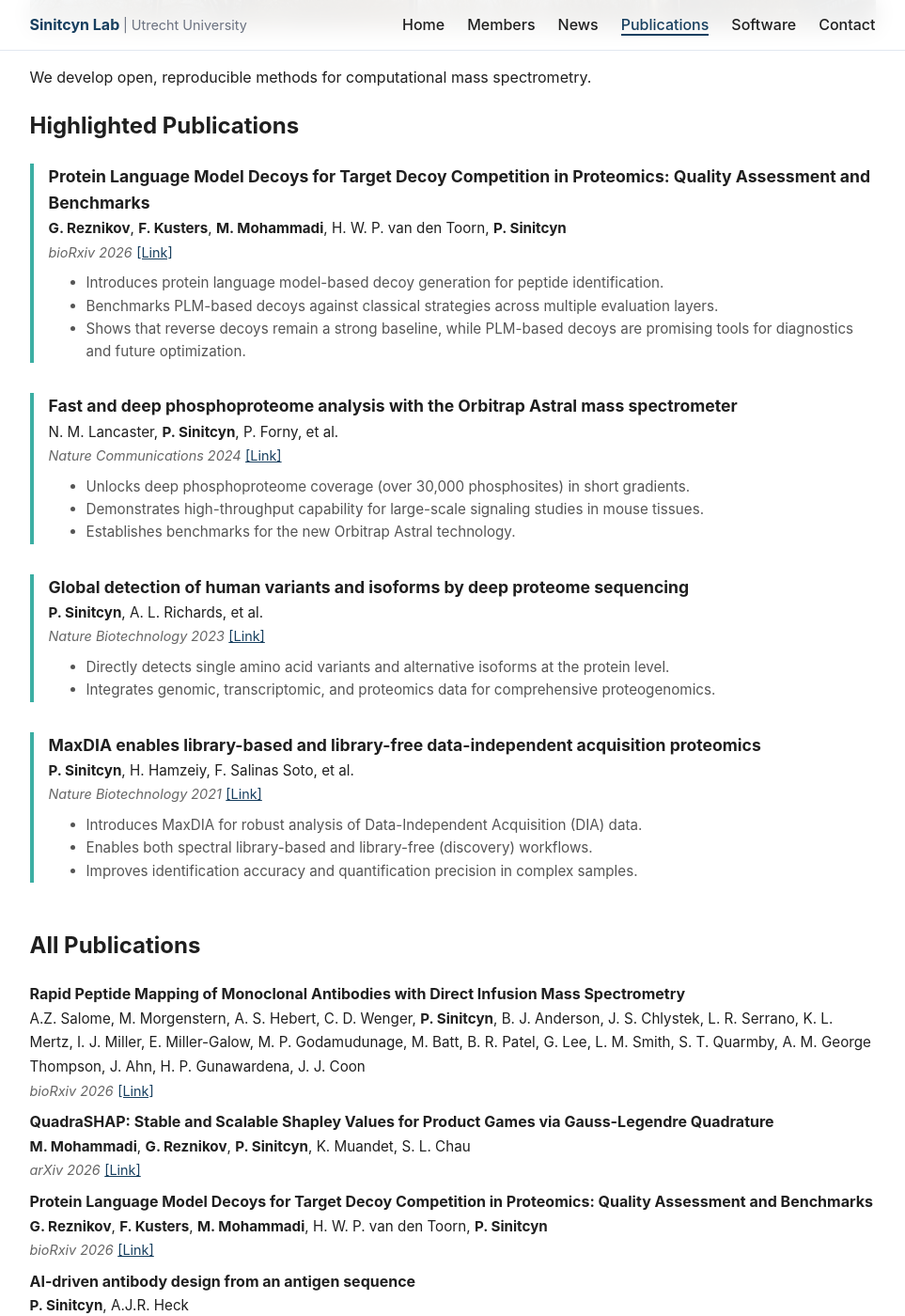
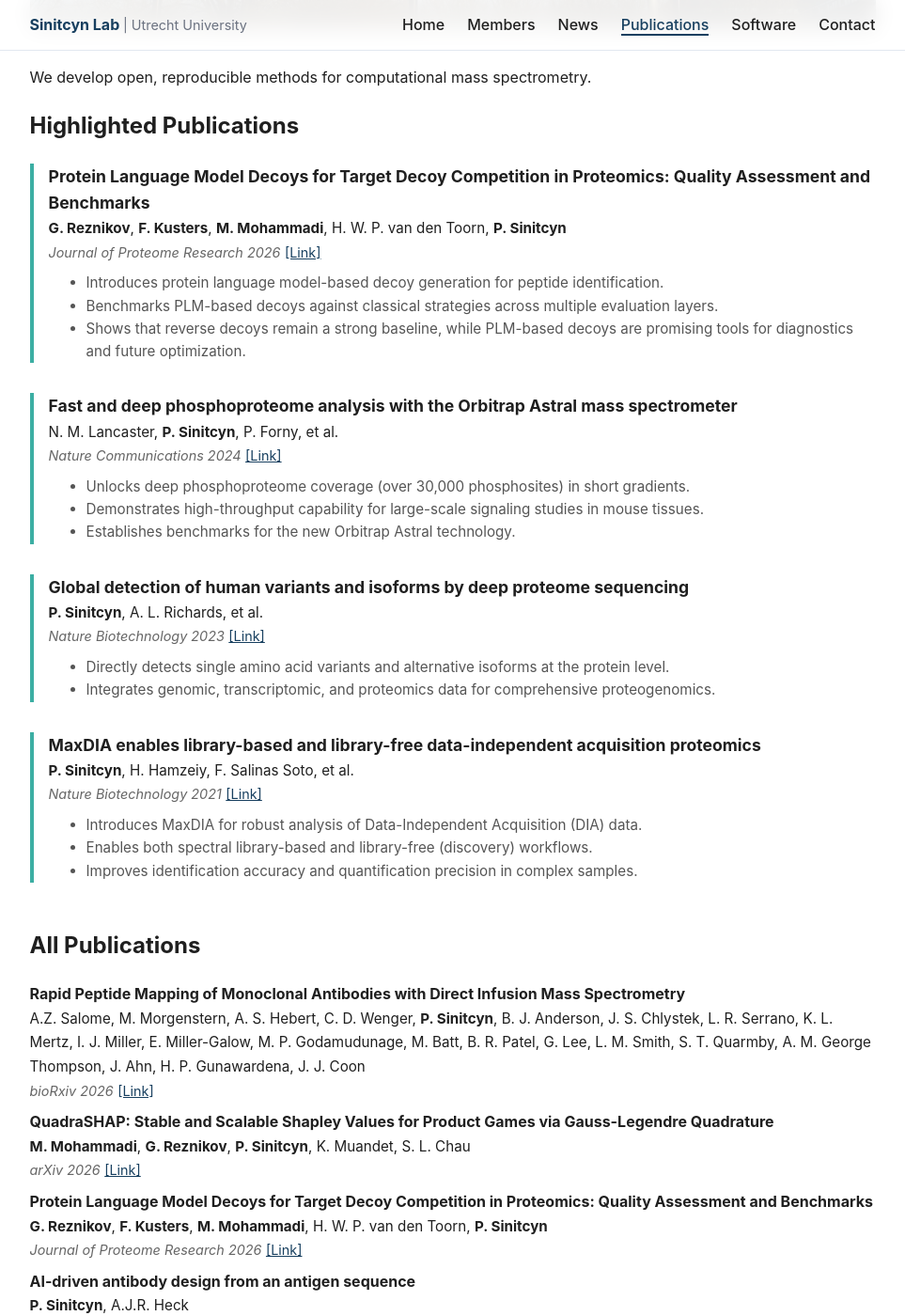
Before and after one commit to SinitcynLab/Sinitcynlab.github.io, a Jekyll site: the page built from publications/index.md, in a window 1280 px wide and 1400 px high, scrolled down 644 px. Shown: the whole window at 94% size, without its empty margins (151-1114 px from the left). Built offline with Jekyll 4.4.1, drawn with Linux system fonts in a browser that asks for light colours.

Commit message:
updating plm story

```diff
--- a/_data/highlighted_publications.yml
+++ b/_data/highlighted_publications.yml
@@ -1,7 +1,7 @@
 - title: "Protein Language Model Decoys for Target Decoy Competition in Proteomics: Quality Assessment and Benchmarks"
   authors: "<b>G. Reznikov</b>, <b>F. Kusters</b>, <b>M. Mohammadi</b>, H. W. P. van den Toorn, <b>P. Sinitcyn</b>"
-  venue: "bioRxiv 2026"
-  link: "https://www.biorxiv.org/content/10.64898/2026.03.27.714819"
+  venue: "Journal of Proteome Research 2026"
+  link: "https://doi.org/10.1021/acs.jproteome.6c00302"
   points:
     - "Introduces protein language model-based decoy generation for peptide identification."
     - "Benchmarks PLM-based decoys against classical strategies across multiple evaluation layers."
--- a/_data/publications.yml
+++ b/_data/publications.yml
@@ -10,8 +10,8 @@
 
 - title: "Protein Language Model Decoys for Target Decoy Competition in Proteomics: Quality Assessment and Benchmarks"
   authors: "<b>G. Reznikov</b>, <b>F. Kusters</b>, <b>M. Mohammadi</b>, H. W. P. van den Toorn, <b>P. Sinitcyn</b>"
-  venue: "bioRxiv 2026"
-  link: "https://www.biorxiv.org/content/10.64898/2026.03.27.714819"
+  venue: "Journal of Proteome Research 2026"
+  link: "https://doi.org/10.1021/acs.jproteome.6c00302"
 
 - title: "AI‐driven antibody design from an antigen sequence"
   authors: "<b>P. Sinitcyn</b>, A.J.R. Heck"
--- a/_data/software.yml
+++ b/_data/software.yml
@@ -2,6 +2,7 @@
   illustration: decoy_gen.ver2.png
   description: "In MS-based proteomics, false discovery rates are typically estimated with target–decoy strategies, but common decoy generators (e.g., reversing or shuffling sequences) often produce unrealistic peptides and distort score distributions, undermining FDR confidence. We use protein language models to generate more realistic decoy peptides by masking and resampling amino acids, and validate them with target–decoy separability tests and MS-based shotgun proteomics data (DDA and DIA)."
   github: https://github.com/SinitcynLab/DecoyGeneration
+  paper: https://doi.org/10.1021/acs.jproteome.6c00302
   preprint: https://doi.org/10.64898/2026.03.27.714819
   tags:
     - target–decoy competition
```
Also changed, not shown: assets/images/photo/decoy_gen.ver2.png.
